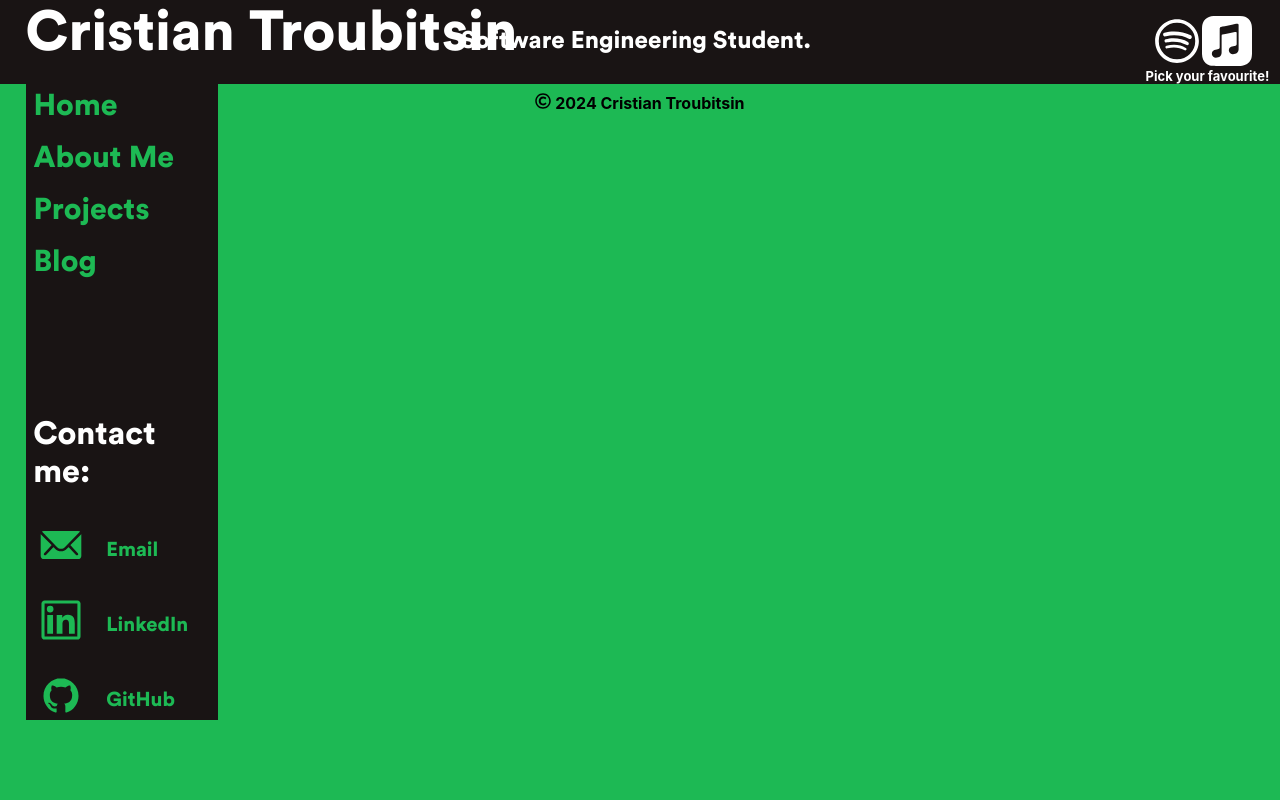
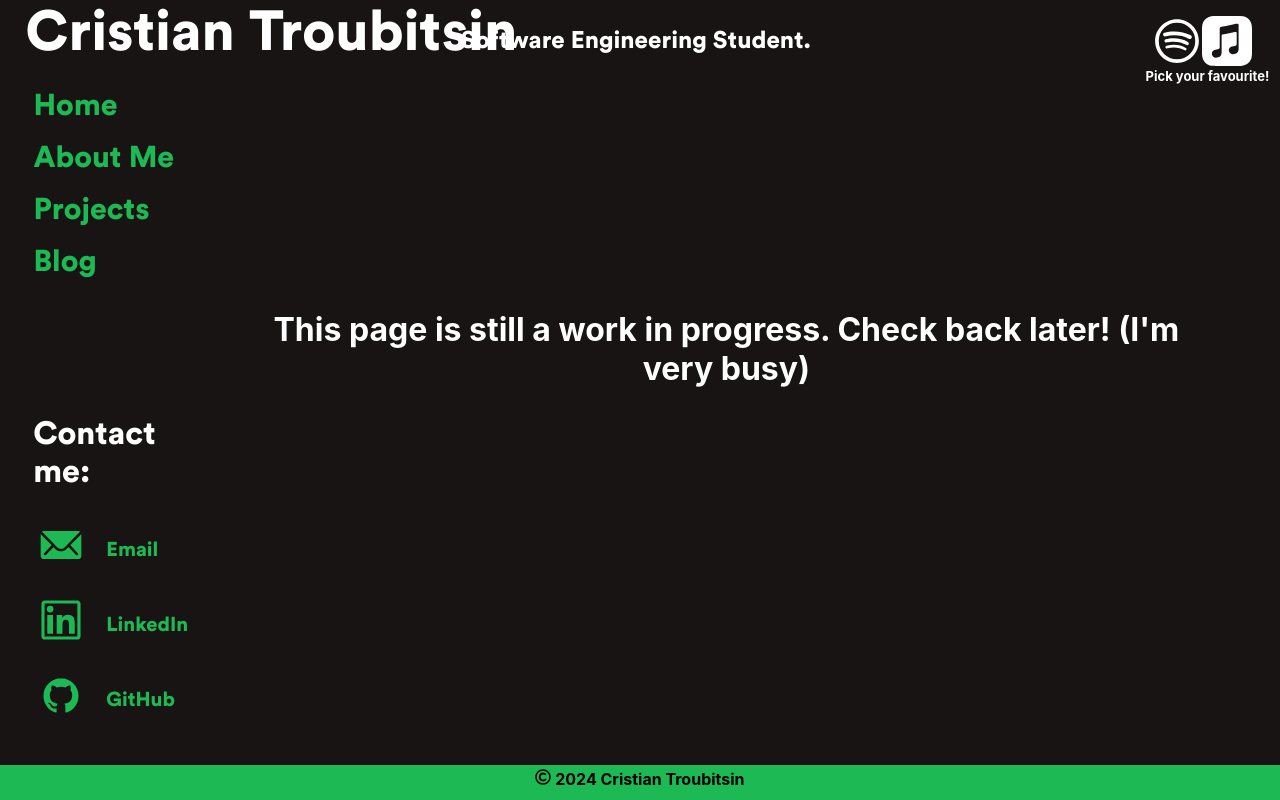
Before and after one commit to ctroubit/pw, a React (Create React App) app in the folder pw-ctroubit/: page /blog in a window 1280 px wide. Built offline with nearby package versions, Linux system fonts and the light colour scheme.

Commit message:
Added temp Blog page

```diff
--- a/pw-ctroubit/src/App.css
+++ b/pw-ctroubit/src/App.css
@@ -47,3 +47,7 @@
 .copy-spotify-theme{
   background-color:#FA233B;
 }
+
+.bruh.apple-theme{
+  color: black;
+}
--- a/pw-ctroubit/src/App.js
+++ b/pw-ctroubit/src/App.js
@@ -4,6 +4,8 @@ import Navbar from "./components/Navbar";
 import Header from "./components/Header";
 import About from "./components/About";
 import Home from "./components/Home";
+import Projects from "./components/Projects";
+import Blog from './components/Blog';
 
 import { FaRegCopyright } from "react-icons/fa";
 import { BrowserRouter as Router, Routes, Route } from "react-router-dom";
@@ -13,14 +15,14 @@ function App() {
 
     const [theme, setTheme] = useState("spotify");
 
-    const setAppleTheme = () => setTheme("apple");  // Declare only once here
+    const setAppleTheme = () => setTheme("apple");
     const setSpotifyTheme = () => setTheme("spotify");
 
     useEffect(() => {
-        // Remove previous theme class if any
+
         document.body.classList.remove('apple-theme', 'spotify-theme');
 
-        // Add the current theme class to the body element
+
         document.body.classList.add(`${theme}-theme`);
       }, [theme]);
 
@@ -29,12 +31,14 @@ function App() {
         <Router>
           <div className={`App ${theme}-theme`}>
             <Header setAppleTheme={setAppleTheme} setSpotifyTheme={setSpotifyTheme} />
-            <h1 className="bruh">Pick your favourite!</h1>
+            <h1 className={`bruh ${theme}-theme`}>Pick your favourite!</h1>
             <Navbar className="navbar" theme={theme} />
             <div className="hello">
               <Routes>
                 <Route path="/" element={<Home theme={theme} />} />
                 <Route path="/about" element={<About theme={theme} />} />
+                <Route path="/projects" element={<Projects theme={theme}/>}/>
+                <Route path="/blog" element={<Blog theme={theme}/>}/>
               </Routes>
             </div>
           </div>
--- /dev/null
+++ b/pw-ctroubit/src/components/Blog.css
@@ -0,0 +1,16 @@
+.mainBlog{
+    background-color:#191414;
+    width: 75vw;
+    height: 84vh;
+    margin-left: 15%;
+    margin-top: 0;
+    text-align: center;
+    font-weight: 700;
+    font-size: 200%;
+    justify-content: center;
+    align-items: center;
+    display: flex;
+}
+.text{
+    margin-top: -20vh;
+}
--- /dev/null
+++ b/pw-ctroubit/src/components/Blog.js
@@ -0,0 +1,12 @@
+import React from "react";
+import "./Blog.css"
+const Blog = () =>{
+    return(
+        <div class="mainBlog">
+            <div className="text">
+            This page is still a work in progress. Check back later! (I'm very busy)
+            </div>
+        </div>
+    );
+}
+export default Blog;
--- a/pw-ctroubit/src/components/Header.css
+++ b/pw-ctroubit/src/components/Header.css
@@ -35,6 +35,7 @@
     color: white;
     transition: 0.3s;
     display: inline-block;
+    cursor: pointer;
 }
 
  .spotify:hover {
--- a/pw-ctroubit/src/components/Navbar.css
+++ b/pw-ctroubit/src/components/Navbar.css
@@ -13,7 +13,7 @@
 }
 
 .Contact.apple-theme{
-  color: white;
+  color: black;
 }
 
 .sidenav.spotify-theme {
--- a/pw-ctroubit/src/components/Navbar.js
+++ b/pw-ctroubit/src/components/Navbar.js
@@ -12,8 +12,8 @@ const Navbar = ({ theme }) => {
         <div className="shitdiv">
           <a href="/">Home</a>
           <a href="/about">About Me</a>
-          <a href="#">Projects</a>
-          <a href="#">Blog</a>
+          <a href="/projects">Projects</a>
+          <a href="/blog">Blog</a>
         </div>
 
         <div className={`mainContact ${theme}-theme`}>
--- /dev/null
+++ b/pw-ctroubit/src/components/Project.css
@@ -0,0 +1,7 @@
+.AboutMain{
+    background-color:black;
+    width: 75vw;
+    height: 84vh;
+    margin-left: 15%;
+    margin-top: 0;
+}
--- /dev/null
+++ b/pw-ctroubit/src/components/Projects.js
@@ -0,0 +1,10 @@
+import React from "react";
+import "./Project.css"
+const Projects = () =>{
+    return(
+        <div class="AboutMain">
+           YO
+        </div>
+    );
+}
+export default Projects;
--- a/pw-ctroubit/src/index.css
+++ b/pw-ctroubit/src/index.css
@@ -14,10 +14,9 @@ code {
 }
 
 body.apple-theme {
-  background-color: #FA233B; /* Set the Apple theme background color */
+  background-color: #FA233B;
 }
 
-/* Spotify theme body background */
 body.spotify-theme {
-  background-color: #1DB954; /* Set the Spotify theme background color */
+  background-color: #1DB954;
 }
```
